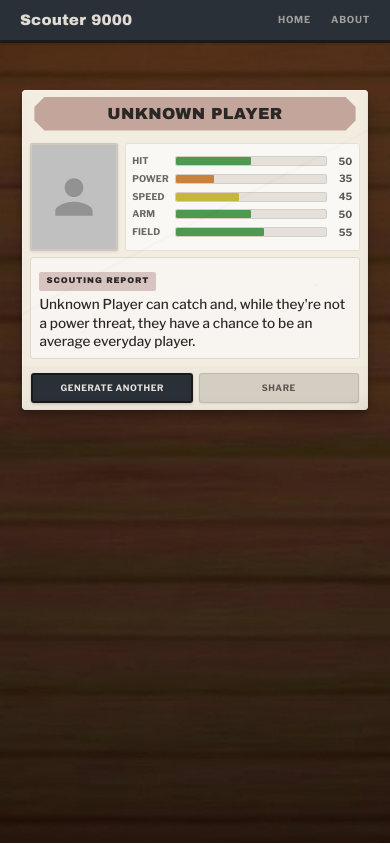
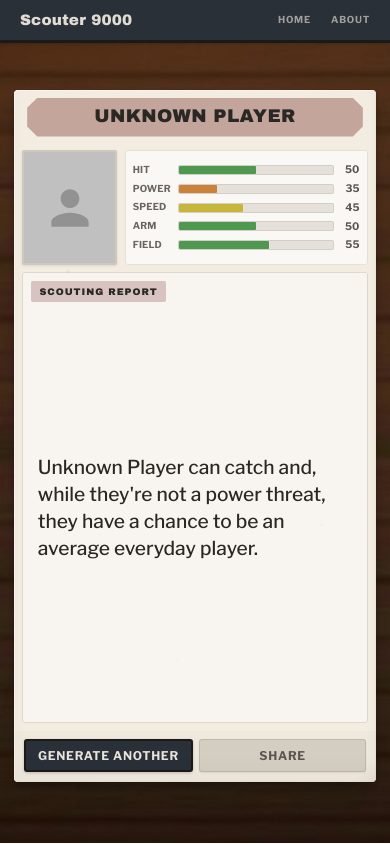
Before and after one commit to cccx3/scouter-9000, a React (Vite) app: page /profile/1 in a window 390 px wide. Built offline with nearby package versions, Linux system fonts and the light colour scheme.

Commit message:
variable report text tweaks

```diff
--- a/src/pages/Home.css
+++ b/src/pages/Home.css
@@ -12,7 +12,7 @@
   display: flex;
   align-items: flex-start;
   justify-content: center;
-  padding-top: 11vh;
+  padding-top: 8vh;
 }
 
 .home-card {
@@ -64,7 +64,7 @@
 
 .home-title {
   font-family: 'Archivo Black', sans-serif;
-  font-size: clamp(1.4rem, 5vw, 1.9rem);
+  font-size: clamp(1.6rem, 5vw, 2.2rem);
   font-weight: 400;
   text-align: center;
   color: #e8e4dc;
@@ -74,7 +74,7 @@
 
 .home-subtitle {
   font-family: 'Libre Franklin', sans-serif;
-  font-size: 0.75rem;
+  font-size: 0.85rem;
   font-weight: 500;
   text-align: center;
   color: rgba(232,228,220,0.6);
@@ -84,7 +84,7 @@
 }
 
 .home-body {
-  padding: 1.5rem;
+  padding: 1.75rem;
   background: #f4ece0;
 }
 
@@ -102,7 +102,7 @@
 
 .input-label {
   font-family: 'Libre Franklin', sans-serif;
-  font-size: 0.75rem;
+  font-size: 0.95rem;
   font-weight: 700;
   color: #7a7265;
   letter-spacing: 0.06em;
@@ -111,8 +111,8 @@
 
 .vintage-input {
   font-family: 'Source Serif 4', Georgia, serif;
-  font-size: 1.05rem;
-  padding: 0.7rem 0.85rem;
+  font-size: 1.25rem;
+  padding: 0.85rem 1rem;
   background: rgba(255,255,255,0.35);
   border: 1px solid rgba(0,0,0,0.1);
   border-radius: 2px;
@@ -161,14 +161,14 @@
 .dropzone-label:hover { color: #6a6560; }
 
 .upload-icon {
-  width: 1.25rem;
-  height: 1.25rem;
+  width: 1.5rem;
+  height: 1.5rem;
   opacity: 0.4;
 }
 
 .dropzone-label span {
   font-family: 'Libre Franklin', sans-serif;
-  font-size: 0.65rem;
+  font-size: 0.8rem;
   font-weight: 500;
 }
 
@@ -199,7 +199,7 @@
 .preview-text {
   flex: 1;
   font-family: 'Libre Franklin', sans-serif;
-  font-size: 0.7rem;
+  font-size: 0.85rem;
   font-weight: 500;
   color: #6a7a6a;
 }
@@ -221,11 +221,11 @@
 
 .generate-btn {
   font-family: 'Libre Franklin', sans-serif;
-  font-size: 0.8rem;
+  font-size: 1rem;
   font-weight: 700;
   text-transform: uppercase;
   letter-spacing: 0.08em;
-  padding: 0.85rem 1.2rem;
+  padding: 1rem 1.4rem;
   background: #2a3038;
   border: 2px solid #1a1a1a;
   border-radius: 3px;
@@ -260,4 +260,31 @@
     max-width: calc(100% - 1rem);
     transform: rotate(0);
   }
+
+  .home-body {
+    padding: 1.2rem;
+  }
+
+  .input-label {
+    font-size: 0.72rem;
+  }
+
+  .vintage-input {
+    font-size: 1rem;
+    padding: 0.65rem 0.75rem;
+  }
+
+  .dropzone-label span {
+    font-size: 0.6rem;
+  }
+
+  .upload-icon {
+    width: 1.15rem;
+    height: 1.15rem;
+  }
+
+  .generate-btn {
+    font-size: 0.78rem;
+    padding: 0.8rem 1rem;
+  }
 }
--- a/src/pages/Profile.css
+++ b/src/pages/Profile.css
@@ -12,12 +12,12 @@
   display: flex;
   align-items: flex-start;
   justify-content: center;
-  padding-top: 9vh;
+  padding-top: 6vh;
 }
 
 .vintage-card {
-  max-width: 40rem;
-  max-height: 82vh;
+  max-width: 38rem;
+  max-height: 88vh;
   width: 100%;
   margin: 0 auto;
   position: relative;
@@ -67,14 +67,13 @@
   pointer-events: none;
   z-index: 15;
   background:
-    linear-gradient(152deg, transparent 0%, transparent 44%, rgba(0,0,0,0.015) 44.5%, transparent 45%, transparent 100%),
     linear-gradient(180deg, transparent 0%, transparent 96%, rgba(0,0,0,0.02) 100%),
     linear-gradient(90deg, rgba(0,0,0,0.01) 0%, transparent 3%, transparent 97%, rgba(0,0,0,0.01) 100%);
 }
 
 .card-header {
   background: #f4ece0;
-  padding: 1rem 1.25rem 0.75rem;
+  padding: 1.1rem 1.4rem 0.85rem;
   border-radius: 4px 4px 0 0;
   display: flex;
   justify-content: center;
@@ -83,7 +82,7 @@
 
 .card-name {
   font-family: 'Archivo Black', sans-serif;
-  font-size: 1.3rem;
+  font-size: 1.7rem;
   font-weight: 400;
   text-align: center;
   color: #2a2825;
@@ -114,7 +113,7 @@
 }
 
 .card-body {
-  padding: 1rem 1.25rem;
+  padding: 1.1rem 1.4rem;
   position: relative;
   background: #f4ece0;
   flex: 1;
@@ -150,16 +149,16 @@
 
 .stats-grid {
   display: grid;
-  grid-template-columns: 130px 1fr;
-  gap: 0.75rem;
-  margin-bottom: 0.75rem;
+  grid-template-columns: 155px 1fr;
+  gap: 0.85rem;
+  margin-bottom: 0.85rem;
 }
 
 .photo-frame {
-  width: 130px;
-  height: 155px;
-  min-width: 130px;
-  max-width: 130px;
+  width: 155px;
+  height: 185px;
+  min-width: 155px;
+  max-width: 155px;
   background: #e5ddd0;
   border-radius: 2px;
   overflow: hidden;
@@ -192,8 +191,8 @@
 .stats-list {
   display: flex;
   flex-direction: column;
-  gap: 0.3rem;
-  padding: 0.5rem 0.6rem;
+  gap: 0.4rem;
+  padding: 0.6rem 0.7rem;
   background: #faf8f4;
   border-radius: 3px;
   border: 1px solid #e8e0d5;
@@ -208,10 +207,10 @@
 
 .stat-label {
   font-family: 'Libre Franklin', sans-serif;
-  font-size: 0.7rem;
+  font-size: 0.95rem;
   font-weight: 600;
   color: #6a6560;
-  width: 3rem;
+  width: 3.8rem;
   flex-shrink: 0;
   text-transform: uppercase;
   letter-spacing: 0.01em;
@@ -219,7 +218,7 @@
 
 .stat-bar-container {
   flex: 1;
-  height: 14px;
+  height: 20px;
   background: #e5e0d8;
   border-radius: 2px;
   overflow: hidden;
@@ -241,10 +240,10 @@
 
 .stat-value {
   font-family: 'Libre Franklin', sans-serif;
-  font-size: 0.8rem;
+  font-size: 1.05rem;
   font-weight: 600;
   color: #5a5550;
-  width: 1.5rem;
+  width: 2rem;
   flex-shrink: 0;
   text-align: right;
 }
@@ -252,14 +251,14 @@
 .report-box {
   background: #f8f5f0;
   border-radius: 3px;
-  padding: 0.8rem 1rem;
+  padding: 1rem 1.2rem;
   border: 1px solid #e0d8cc;
   min-height: 8rem;
 }
 
 .report-title {
   font-family: 'Archivo Black', sans-serif;
-  font-size: 0.7rem;
+  font-size: 1rem;
   font-weight: 400;
   text-transform: uppercase;
   letter-spacing: 0.1em;
@@ -273,14 +272,15 @@
 
 .report-text {
   font-family: 'Source Serif 4', Georgia, serif;
-  font-size: 1.05rem;
-  line-height: 1.5;
+  font-size: 1.3rem;
+  line-height: 1.55;
   color: #2a2825;
   margin: 0;
+  font-weight: 500;
 }
 
 .card-footer {
-  padding: 0.75rem 1.25rem 1rem;
+  padding: 0.85rem 1.4rem 1.1rem;
   border-radius: 0 0 4px 4px;
   background: #f0e8dc;
   flex-shrink: 0;
@@ -294,11 +294,11 @@
 
 .vintage-button {
   font-family: 'Libre Franklin', sans-serif;
-  font-size: 0.75rem;
+  font-size: 0.95rem;
   font-weight: 700;
   text-transform: uppercase;
   letter-spacing: 0.06em;
-  padding: 0.5rem 0.9rem;
+  padding: 0.75rem 1.2rem;
   border-radius: 3px;
   cursor: pointer;
   transition: all 0.15s ease;
@@ -326,7 +326,7 @@
 
 .copied-message {
   font-family: 'Libre Franklin', sans-serif;
-  font-size: 0.65rem;
+  font-size: 0.8rem;
   font-weight: 500;
   text-align: center;
   color: #6a7a6a;
@@ -340,7 +340,7 @@
   .vintage-card-container {
     height: calc(100dvh - 44px);
     min-height: unset;
-    padding: 0.6rem;
+    padding: 0.4rem;
     overflow: hidden;
     display: flex;
     align-items: flex-start;
@@ -349,45 +349,48 @@
   }
 
   .vintage-card {
-    max-width: calc(100% - 1.5rem);
-    max-height: 74dvh;
+    max-width: calc(100% - 1rem);
+    height: 82dvh;
+    max-height: unset;
     transform: rotate(0);
   }
 
   .card-header {
-    padding: 0.45rem 0.8rem 0.3rem;
+    padding: 0.5rem 0.8rem 0.35rem;
   }
 
   .card-name {
-    font-size: 1rem;
-    padding: 0.3rem 0.9rem;
+    font-size: 1.15rem;
+    padding: 0.35rem 1rem;
   }
 
   .card-body {
-    padding: 0.45rem 0.55rem;
+    padding: 0.5rem 0.5rem;
+    display: flex;
+    flex-direction: column;
   }
 
   .stats-grid {
-    grid-template-columns: 88px 1fr;
-    gap: 0.4rem;
-    margin-bottom: 0.4rem;
+    grid-template-columns: 95px 1fr;
+    gap: 0.45rem;
+    margin-bottom: 0.45rem;
   }
 
   .photo-frame {
-    width: 88px;
-    height: 108px;
-    min-width: 88px;
-    max-width: 88px;
+    width: 95px;
+    height: 115px;
+    min-width: 95px;
+    max-width: 95px;
   }
 
   .stats-list {
-    padding: 0.3rem 0.4rem;
-    gap: 0.18rem;
+    padding: 0.35rem 0.45rem;
+    gap: 0.2rem;
   }
 
   .stat-label {
-    font-size: 0.58rem;
-    width: 2.3rem;
+    font-size: 0.6rem;
+    width: 2.4rem;
   }
 
   .stat-bar-container {
@@ -395,40 +398,47 @@
   }
 
   .stat-value {
-    font-size: 0.62rem;
-    width: 1.15rem;
+    font-size: 0.65rem;
+    width: 1.2rem;
   }
 
   .report-box {
-    padding: 0.45rem 0.5rem;
-    min-height: 5.5rem;
+    padding: 0.5rem 0.5rem;
+    display: flex;
+    flex-direction: column;
+    align-items: flex-start;
+    flex: 1;
   }
 
   .report-title {
-    font-size: 0.52rem;
-    margin-bottom: 0.25rem;
-    padding: 0.2rem 0.45rem;
+    font-size: 0.6rem;
+    margin-bottom: 0;
+    padding: 0.2rem 0.5rem;
+    flex-shrink: 0;
   }
 
   .report-text {
     font-family: 'Libre Franklin', sans-serif;
-    font-size: 0.85rem;
-    line-height: 1.38;
+    line-height: 1.4;
     font-weight: 500;
+    margin: auto 0;
+    padding: 0 0.4rem;
+    align-self: stretch;
   }
 
   .card-footer {
-    padding: 0.4rem 0.6rem 0.45rem;
+    padding: 0.5rem 0.6rem 0.6rem;
   }
 
   .button-group {
-    gap: 0.35rem;
+    gap: 0.4rem;
   }
 
   .vintage-button {
     flex: 1;
-    font-size: 0.55rem;
-    padding: 0.4rem 0.45rem;
+    font-size: 0.75rem;
+    padding: 0.35rem 0.5rem;
     text-align: center;
+    min-height: 1.2rem;
   }
 }
--- a/src/pages/Profile.jsx
+++ b/src/pages/Profile.jsx
@@ -1,6 +1,6 @@
 import { useLoaderData, useNavigate, useParams, useSearchParams } from 'react-router-dom';
 import { getWriteup } from '../services/prospects';
-import { useState, useEffect, useRef } from 'react';
+import { useState, useEffect, useRef, useCallback } from 'react';
 import './Profile.css';
 
 function Profile() {
@@ -15,6 +15,34 @@ function Profile() {
   const [validIds, setValidIds] = useState([]);
   const [showCopied, setShowCopied] = useState(false);
   const cardRef = useRef(null);
+  const reportBoxRef = useRef(null);
+  const reportTextRef = useRef(null);
+
+  const fitReportText = useCallback(() => {
+    const box = reportBoxRef.current;
+    const text = reportTextRef.current;
+    if (!box || !text) return;
+
+    const title = box.querySelector('.report-title');
+    const titleH = title ? title.offsetHeight + parseFloat(getComputedStyle(title).marginBottom || 0) : 0;
+    const boxPad = parseFloat(getComputedStyle(box).paddingTop) + parseFloat(getComputedStyle(box).paddingBottom);
+    const available = box.offsetHeight - titleH - boxPad;
+
+    const minSize = 0.65;
+    const maxSize = 1.2;
+    let lo = minSize, hi = maxSize;
+
+    for (let i = 0; i < 15; i++) {
+      const mid = (lo + hi) / 2;
+      text.style.fontSize = mid + 'rem';
+      if (text.scrollHeight > available) {
+        hi = mid;
+      } else {
+        lo = mid;
+      }
+    }
+    text.style.fontSize = lo + 'rem';
+  }, []);
 
   useEffect(() => {
     document.activeElement?.blur();
@@ -31,6 +59,12 @@ function Profile() {
       .then(res => res.json())
       .then(ids => setValidIds(ids));
   }, [user]);
+
+  useEffect(() => {
+    fitReportText();
+    window.addEventListener('resize', fitReportText);
+    return () => window.removeEventListener('resize', fitReportText);
+  }, [user, fitReportText]);
 
   if (!writeup) {
     return (
@@ -148,9 +182,9 @@ function Profile() {
             </div>
           </div>
 
-          <div className="report-box">
+          <div className="report-box" ref={reportBoxRef}>
             <h2 className="report-title">Scouting Report</h2>
-            <p className="report-text">{personalizedReport}</p>
+            <p className="report-text" ref={reportTextRef}>{personalizedReport}</p>
           </div>
 
         </div>
```
